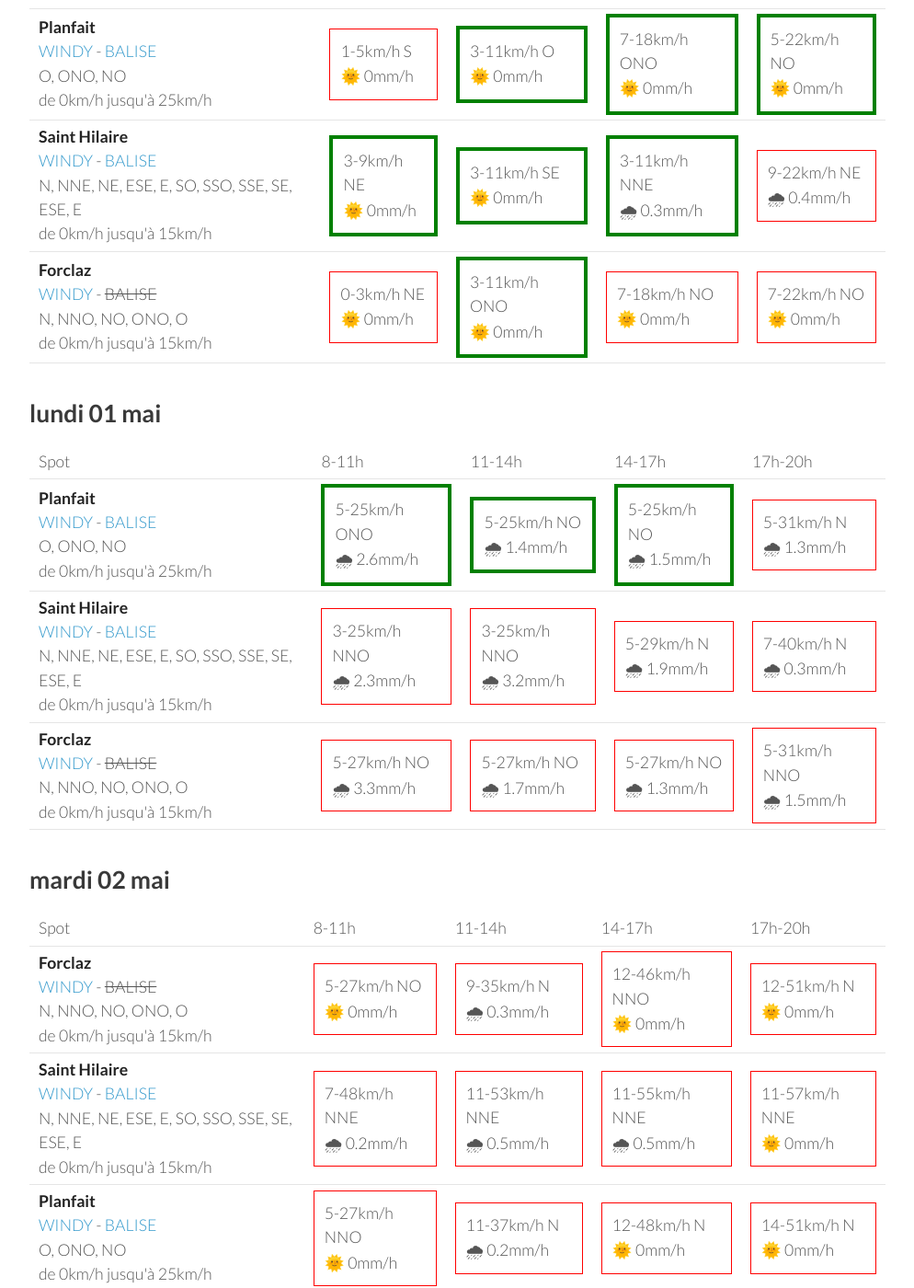
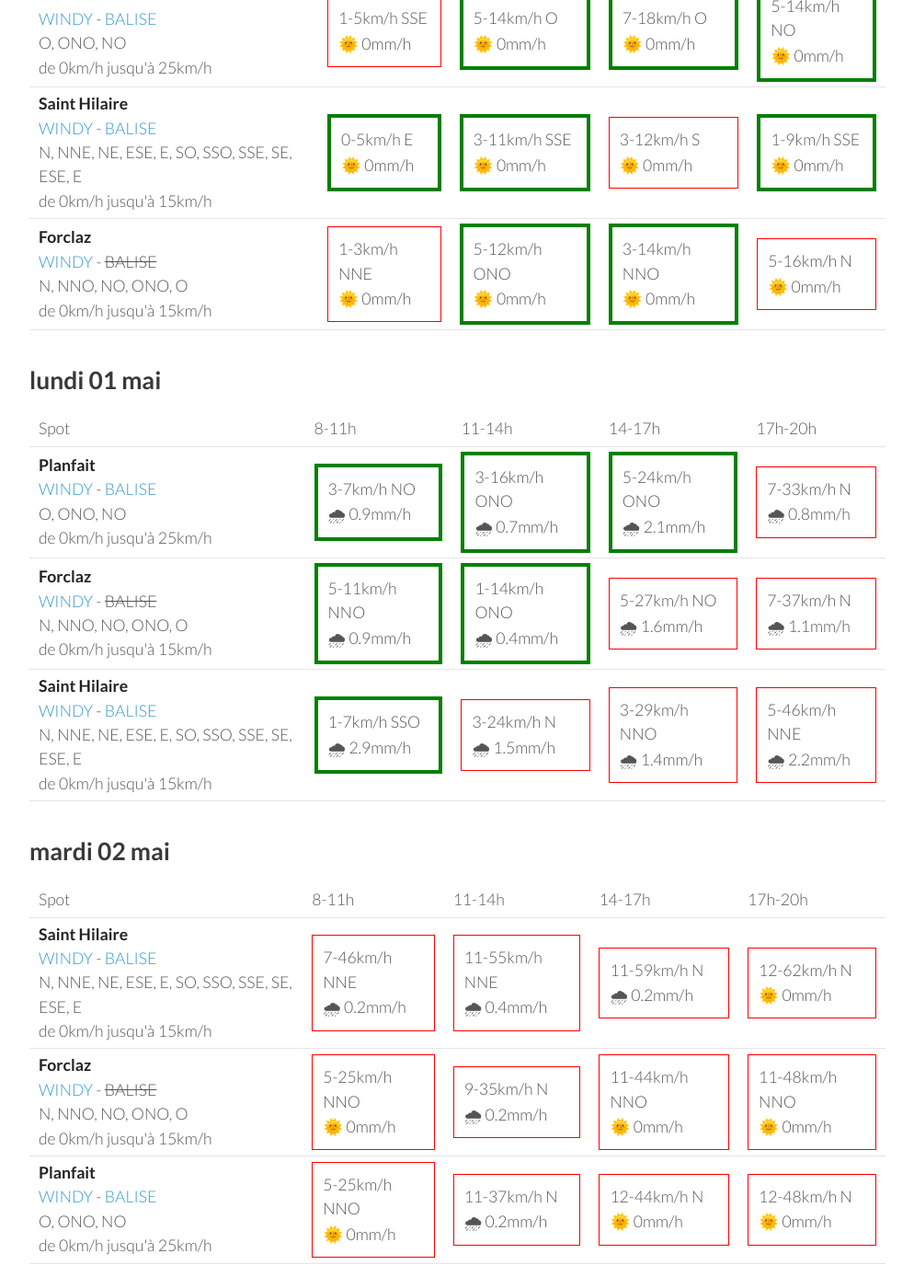
Before and after one commit to parapente-dans-le-nord/parapente-dans-le-nord.github.io, a Jekyll site: the page built from alpes_nord.markdown, in a window 1280 px wide and 1400 px high, scrolled down 869 px. Shown: the whole window at 92% size, without its empty margins (26-1020 px from the left). Built offline with Jekyll 4.4.1, drawn with Linux system fonts in a browser that asks for light colours; some of the changed text lies outside the part shown.

Commit message:
update index.markdown

```diff
--- a/alpes_nord.markdown
+++ b/alpes_nord.markdown
@@ -25,27 +25,27 @@ page mise à jour le samedi 29 avril 17:26
         <td><strong>Planfait</strong><br><a href="https://windy.com/45.853/6.223?45.415,6.223,8">WINDY</a> - <span class=""><a href="https://www.openwindmap.org/PP496">BALISE</a> </span><br> <span class="vent-favorable">O, ONO, NO</span><br><span class="force-vent">de 0km/h jusqu'à 25km/h</span> </td>
 
             <td><div class="not-flyable"><p>0-0km/h NA</p><p>🌧️ 0mm/h</p></div></td>
-            <td><div class="flyable"><p>5-12km/h ONO</p><p>🌧 0.9mm/h</p></div></td>
-            <td><div class="flyable"><p>5-24km/h ONO</p><p>🌧 0mm/h</p></div></td>
-            <td><div class="not-flyable"><p>5-14km/h OSO</p><p>🌧 3.8mm/h</p></div></td>
+            <td><div class="not-flyable"><p>0-0km/h NA</p><p>🌧️ 0mm/h</p></div></td>
+            <td><div class="not-flyable"><p>0-0km/h NA</p><p>🌧️ 0mm/h</p></div></td>
+            <td><div class="flyable"><p>9-24km/h NO</p><p>🌞 0mm/h</p></div></td>
+
+    </tr>
+<tr>
+        <td><strong>Saint Hilaire</strong><br><a href="https://windy.com/45.307/5.888?45.087,5.889,9,m:eUFagkX">WINDY</a> - <span class=""><a href="http://www.balisemeteo.com/balise.php?idBalise=61">BALISE</a> </span><br> <span class="vent-favorable">N, NNE, NE, ESE, E, SO, SSO, SSE, SE, ESE, E</span><br><span class="force-vent">de 0km/h jusqu'à 15km/h</span> </td>
+
+            <td><div class="not-flyable"><p>0-0km/h NA</p><p>🌧️ 0mm/h</p></div></td>
+            <td><div class="not-flyable"><p>0-0km/h NA</p><p>🌧️ 0mm/h</p></div></td>
+            <td><div class="not-flyable"><p>0-0km/h NA</p><p>🌧️ 0mm/h</p></div></td>
+            <td><div class="not-flyable"><p>9-20km/h NE</p><p>🌧 0.8mm/h</p></div></td>
 
     </tr>
 <tr>
         <td><strong>Forclaz</strong><br><a href="https://windy.com/45.814/6.247?45.375,6.246,8,m:eVwaglz">WINDY</a> - <span class="no-balise"> BALISE </span><br> <span class="vent-favorable">N, NNO, NO, ONO, O</span><br><span class="force-vent">de 0km/h jusqu'à 15km/h</span> </td>
 
             <td><div class="not-flyable"><p>0-0km/h NA</p><p>🌧️ 0mm/h</p></div></td>
-            <td><div class="flyable"><p>3-11km/h ONO</p><p>🌧 0.3mm/h</p></div></td>
-            <td><div class="not-flyable"><p>7-22km/h NO</p><p>🌧 0mm/h</p></div></td>
-            <td><div class="flyable"><p>5-14km/h ONO</p><p>🌧 2.5mm/h</p></div></td>
-
-    </tr>
-<tr>
-        <td><strong>Saint Hilaire</strong><br><a href="https://windy.com/45.307/5.888?45.087,5.889,9,m:eUFagkX">WINDY</a> - <span class=""><a href="http://www.balisemeteo.com/balise.php?idBalise=61">BALISE</a> </span><br> <span class="vent-favorable">N, NNE, NE, ESE, E, SO, SSO, SSE, SE, ESE, E</span><br><span class="force-vent">de 0km/h jusqu'à 15km/h</span> </td>
-
             <td><div class="not-flyable"><p>0-0km/h NA</p><p>🌧️ 0mm/h</p></div></td>
-            <td><div class="not-flyable"><p>3-24km/h SE</p><p>🌞 0mm/h</p></div></td>
-            <td><div class="flyable"><p>1-11km/h SE</p><p>🌞 1.6mm/h</p></div></td>
-            <td><div class="flyable"><p>3-7km/h E</p><p>🌞 2.4mm/h</p></div></td>
+            <td><div class="not-flyable"><p>0-0km/h NA</p><p>🌧️ 0mm/h</p></div></td>
+            <td><div class="not-flyable"><p>7-18km/h ONO</p><p>🌧 3.4mm/h</p></div></td>
 
     </tr>
 
@@ -67,30 +67,30 @@ page mise à jour le samedi 29 avril 17:26
 <tr>
         <td><strong>Planfait</strong><br><a href="https://windy.com/45.853/6.223?45.415,6.223,8">WINDY</a> - <span class=""><a href="https://www.openwindmap.org/PP496">BALISE</a> </span><br> <span class="vent-favorable">O, ONO, NO</span><br><span class="force-vent">de 0km/h jusqu'à 25km/h</span> </td>
 
-            <td><div class="not-flyable"><p>1-5km/h S</p><p>🌞 0mm/h</p></div></td>
-            <td><div class="flyable"><p>3-11km/h O</p><p>🌞 0mm/h</p></div></td>
-            <td><div class="flyable"><p>7-18km/h ONO</p><p>🌞 0mm/h</p></div></td>
-            <td><div class="flyable"><p>5-22km/h NO</p><p>🌞 0mm/h</p></div></td>
+            <td><div class="not-flyable"><p>1-5km/h SSE</p><p>🌞 0mm/h</p></div></td>
+            <td><div class="flyable"><p>5-14km/h O</p><p>🌞 0mm/h</p></div></td>
+            <td><div class="flyable"><p>7-18km/h O</p><p>🌞 0mm/h</p></div></td>
+            <td><div class="flyable"><p>5-14km/h NO</p><p>🌞 0mm/h</p></div></td>
 
 
     </tr>
 <tr>
         <td><strong>Saint Hilaire</strong><br><a href="https://windy.com/45.307/5.888?45.087,5.889,9,m:eUFagkX">WINDY</a> - <span class=""><a href="http://www.balisemeteo.com/balise.php?idBalise=61">BALISE</a> </span><br> <span class="vent-favorable">N, NNE, NE, ESE, E, SO, SSO, SSE, SE, ESE, E</span><br><span class="force-vent">de 0km/h jusqu'à 15km/h</span> </td>
 
-            <td><div class="flyable"><p>3-9km/h NE</p><p>🌞 0mm/h</p></div></td>
-            <td><div class="flyable"><p>3-11km/h SE</p><p>🌞 0mm/h</p></div></td>
-            <td><div class="flyable"><p>3-11km/h NNE</p><p>🌧 0.3mm/h</p></div></td>
-            <td><div class="not-flyable"><p>9-22km/h NE</p><p>🌧 0.4mm/h</p></div></td>
+            <td><div class="flyable"><p>0-5km/h E</p><p>🌞 0mm/h</p></div></td>
+            <td><div class="flyable"><p>3-11km/h SSE</p><p>🌞 0mm/h</p></div></td>
+            <td><div class="not-flyable"><p>3-12km/h S</p><p>🌞 0mm/h</p></div></td>
+            <td><div class="flyable"><p>1-9km/h SSE</p><p>🌞 0mm/h</p></div></td>
 
 
     </tr>
 <tr>
         <td><strong>Forclaz</strong><br><a href="https://windy.com/45.814/6.247?45.375,6.246,8,m:eVwaglz">WINDY</a> - <span class="no-balise"> BALISE </span><br> <span class="vent-favorable">N, NNO, NO, ONO, O</span><br><span class="force-vent">de 0km/h jusqu'à 15km/h</span> </td>
 
-            <td><div class="not-flyable"><p>0-3km/h NE</p><p>🌞 0mm/h</p></div></td>
-            <td><div class="flyable"><p>3-11km/h ONO</p><p>🌞 0mm/h</p></div></td>
-            <td><div class="not-flyable"><p>7-18km/h NO</p><p>🌞 0mm/h</p></div></td>
-            <td><div class="not-flyable"><p>7-22km/h NO</p><p>🌞 0mm/h</p></div></td>
+            <td><div class="not-flyable"><p>1-3km/h NNE</p><p>🌞 0mm/h</p></div></td>
+            <td><div class="flyable"><p>5-12km/h ONO</p><p>🌞 0mm/h</p></div></td>
+            <td><div class="flyable"><p>3-14km/h NNO</p><p>🌞 0mm/h</p></div></td>
+            <td><div class="not-flyable"><p>5-16km/h N</p><p>🌞 0mm/h</p></div></td>
 
 
     </tr>
@@ -113,30 +113,30 @@ page mise à jour le samedi 29 avril 17:26
 <tr>
         <td><strong>Planfait</strong><br><a href="https://windy.com/45.853/6.223?45.415,6.223,8">WINDY</a> - <span class=""><a href="https://www.openwindmap.org/PP496">BALISE</a> </span><br> <span class="vent-favorable">O, ONO, NO</span><br><span class="force-vent">de 0km/h jusqu'à 25km/h</span> </td>
 
-            <td><div class="flyable"><p>5-25km/h ONO</p><p>🌧 2.6mm/h</p></div></td>
-            <td><div class="flyable"><p>5-25km/h NO</p><p>🌧 1.4mm/h</p></div></td>
-            <td><div class="flyable"><p>5-25km/h NO</p><p>🌧 1.5mm/h</p></div></td>
-            <td><div class="not-flyable"><p>5-31km/h N</p><p>🌧 1.3mm/h</p></div></td>
+            <td><div class="flyable"><p>3-7km/h NO</p><p>🌧 0.9mm/h</p></div></td>
+            <td><div class="flyable"><p>3-16km/h ONO</p><p>🌧 0.7mm/h</p></div></td>
+            <td><div class="flyable"><p>5-24km/h ONO</p><p>🌧 2.1mm/h</p></div></td>
+            <td><div class="not-flyable"><p>7-33km/h N</p><p>🌧 0.8mm/h</p></div></td>
+
+
+    </tr>
+<tr>
+        <td><strong>Forclaz</strong><br><a href="https://windy.com/45.814/6.247?45.375,6.246,8,m:eVwaglz">WINDY</a> - <span class="no-balise"> BALISE </span><br> <span class="vent-favorable">N, NNO, NO, ONO, O</span><br><span class="force-vent">de 0km/h jusqu'à 15km/h</span> </td>
+
+            <td><div class="flyable"><p>5-11km/h NNO</p><p>🌧 0.9mm/h</p></div></td>
+            <td><div class="flyable"><p>1-14km/h ONO</p><p>🌧 0.4mm/h</p></div></td>
+            <td><div class="not-flyable"><p>5-27km/h NO</p><p>🌧 1.6mm/h</p></div></td>
+            <td><div class="not-flyable"><p>7-37km/h N</p><p>🌧 1.1mm/h</p></div></td>
 
 
     </tr>
 <tr>
         <td><strong>Saint Hilaire</strong><br><a href="https://windy.com/45.307/5.888?45.087,5.889,9,m:eUFagkX">WINDY</a> - <span class=""><a href="http://www.balisemeteo.com/balise.php?idBalise=61">BALISE</a> </span><br> <span class="vent-favorable">N, NNE, NE, ESE, E, SO, SSO, SSE, SE, ESE, E</span><br><span class="force-vent">de 0km/h jusqu'à 15km/h</span> </td>
 
-            <td><div class="not-flyable"><p>3-25km/h NNO</p><p>🌧 2.3mm/h</p></div></td>
-            <td><div class="not-flyable"><p>3-25km/h NNO</p><p>🌧 3.2mm/h</p></div></td>
-            <td><div class="not-flyable"><p>5-29km/h N</p><p>🌧 1.9mm/h</p></div></td>
-            <td><div class="not-flyable"><p>7-40km/h N</p><p>🌧 0.3mm/h</p></div></td>
-
-
-    </tr>
-<tr>
-        <td><strong>Forclaz</strong><br><a href="https://windy.com/45.814/6.247?45.375,6.246,8,m:eVwaglz">WINDY</a> - <span class="no-balise"> BALISE </span><br> <span class="vent-favorable">N, NNO, NO, ONO, O</span><br><span class="force-vent">de 0km/h jusqu'à 15km/h</span> </td>
-
-            <td><div class="not-flyable"><p>5-27km/h NO</p><p>🌧 3.3mm/h</p></div></td>
-            <td><div class="not-flyable"><p>5-27km/h NO</p><p>🌧 1.7mm/h</p></div></td>
-            <td><div class="not-flyable"><p>5-27km/h NO</p><p>🌧 1.3mm/h</p></div></td>
-            <td><div class="not-flyable"><p>5-31km/h NNO</p><p>🌧 1.5mm/h</p></div></td>
+            <td><div class="flyable"><p>1-7km/h SSO</p><p>🌧 2.9mm/h</p></div></td>
+            <td><div class="not-flyable"><p>3-24km/h N</p><p>🌧 1.5mm/h</p></div></td>
+            <td><div class="not-flyable"><p>3-29km/h NNO</p><p>🌧 1.4mm/h</p></div></td>
+            <td><div class="not-flyable"><p>5-46km/h NNE</p><p>🌧 2.2mm/h</p></div></td>
 
 
     </tr>
@@ -157,32 +157,32 @@ page mise à jour le samedi 29 avril 17:26
       <td>17h-20h</td>
     </tr>
 <tr>
-        <td><strong>Forclaz</strong><br><a href="https://windy.com/45.814/6.247?45.375,6.246,8,m:eVwaglz">WINDY</a> - <span class="no-balise"> BALISE </span><br> <span class="vent-favorable">N, NNO, NO, ONO, O</span><br><span class="force-vent">de 0km/h jusqu'à 15km/h</span> </td>
+        <td><strong>Saint Hilaire</strong><br><a href="https://windy.com/45.307/5.888?45.087,5.889,9,m:eUFagkX">WINDY</a> - <span class=""><a href="http://www.balisemeteo.com/balise.php?idBalise=61">BALISE</a> </span><br> <span class="vent-favorable">N, NNE, NE, ESE, E, SO, SSO, SSE, SE, ESE, E</span><br><span class="force-vent">de 0km/h jusqu'à 15km/h</span> </td>
 
-            <td><div class="not-flyable"><p>5-27km/h NO</p><p>🌞 0mm/h</p></div></td>
-            <td><div class="not-flyable"><p>9-35km/h N</p><p>🌧 0.3mm/h</p></div></td>
-            <td><div class="not-flyable"><p>12-46km/h NNO</p><p>🌞 0mm/h</p></div></td>
-            <td><div class="not-flyable"><p>12-51km/h N</p><p>🌞 0mm/h</p></div></td>
+            <td><div class="not-flyable"><p>7-46km/h NNE</p><p>🌧 0.2mm/h</p></div></td>
+            <td><div class="not-flyable"><p>11-55km/h NNE</p><p>🌧 0.4mm/h</p></div></td>
+            <td><div class="not-flyable"><p>11-59km/h N</p><p>🌧 0.2mm/h</p></div></td>
+            <td><div class="not-flyable"><p>12-62km/h N</p><p>🌞 0mm/h</p></div></td>
 
 
     </tr>
 <tr>
-        <td><strong>Saint Hilaire</strong><br><a href="https://windy.com/45.307/5.888?45.087,5.889,9,m:eUFagkX">WINDY</a> - <span class=""><a href="http://www.balisemeteo.com/balise.php?idBalise=61">BALISE</a> </span><br> <span class="vent-favorable">N, NNE, NE, ESE, E, SO, SSO, SSE, SE, ESE, E</span><br><span class="force-vent">de 0km/h jusqu'à 15km/h</span> </td>
+        <td><strong>Forclaz</strong><br><a href="https://windy.com/45.814/6.247?45.375,6.246,8,m:eVwaglz">WINDY</a> - <span class="no-balise"> BALISE </span><br> <span class="vent-favorable">N, NNO, NO, ONO, O</span><br><span class="force-vent">de 0km/h jusqu'à 15km/h</span> </td>
 
-            <td><div class="not-flyable"><p>7-48km/h NNE</p><p>🌧 0.2mm/h</p></div></td>
-            <td><div class="not-flyable"><p>11-53km/h NNE</p><p>🌧 0.5mm/h</p></div></td>
-            <td><div class="not-flyable"><p>11-55km/h NNE</p><p>🌧 0.5mm/h</p></div></td>
-            <td><div class="not-flyable"><p>11-57km/h NNE</p><p>🌞 0mm/h</p></div></td>
+            <td><div class="not-flyable"><p>5-25km/h NNO</p><p>🌞 0mm/h</p></div></td>
+            <td><div class="not-flyable"><p>9-35km/h N</p><p>🌧 0.2mm/h</p></div></td>
+            <td><div class="not-flyable"><p>11-44km/h NNO</p><p>🌞 0mm/h</p></div></td>
+            <td><div class="not-flyable"><p>11-48km/h NNO</p><p>🌞 0mm/h</p></div></td>
 
 
     </tr>
 <tr>
         <td><strong>Planfait</strong><br><a href="https://windy.com/45.853/6.223?45.415,6.223,8">WINDY</a> - <span class=""><a href="https://www.openwindmap.org/PP496">BALISE</a> </span><br> <span class="vent-favorable">O, ONO, NO</span><br><span class="force-vent">de 0km/h jusqu'à 25km/h</span> </td>
 
-            <td><div class="not-flyable"><p>5-27km/h NNO</p><p>🌞 0mm/h</p></div></td>
+            <td><div class="not-flyable"><p>5-25km/h NNO</p><p>🌞 0mm/h</p></div></td>
             <td><div class="not-flyable"><p>11-37km/h N</p><p>🌧 0.2mm/h</p></div></td>
+            <td><div class="not-flyable"><p>12-44km/h N</p><p>🌞 0mm/h</p></div></td>
             <td><div class="not-flyable"><p>12-48km/h N</p><p>🌞 0mm/h</p></div></td>
-            <td><div class="not-flyable"><p>14-51km/h N</p><p>🌞 0mm/h</p></div></td>
 
 
     </tr>
@@ -205,30 +205,30 @@ page mise à jour le samedi 29 avril 17:26
 <tr>
         <td><strong>Planfait</strong><br><a href="https://windy.com/45.853/6.223?45.415,6.223,8">WINDY</a> - <span class=""><a href="https://www.openwindmap.org/PP496">BALISE</a> </span><br> <span class="vent-favorable">O, ONO, NO</span><br><span class="force-vent">de 0km/h jusqu'à 25km/h</span> </td>
 
-            <td><div class="not-flyable"><p>3-18km/h ESE</p><p>🌞 0mm/h</p></div></td>
-            <td><div class="flyable"><p>3-20km/h ONO</p><p>🌞 0mm/h</p></div></td>
-            <td><div class="not-flyable"><p>7-31km/h NO</p><p>🌞 0mm/h</p></div></td>
-            <td><div class="not-flyable"><p>5-33km/h NO</p><p>🌞 0mm/h</p></div></td>
+            <td><div class="not-flyable"><p>3-16km/h ESE</p><p>🌞 0mm/h</p></div></td>
+            <td><div class="flyable"><p>5-22km/h ONO</p><p>🌞 0mm/h</p></div></td>
+            <td><div class="not-flyable"><p>7-27km/h ONO</p><p>🌞 0mm/h</p></div></td>
+            <td><div class="not-flyable"><p>5-27km/h NO</p><p>🌞 0mm/h</p></div></td>
+
+
+    </tr>
+<tr>
+        <td><strong>Forclaz</strong><br><a href="https://windy.com/45.814/6.247?45.375,6.246,8,m:eVwaglz">WINDY</a> - <span class="no-balise"> BALISE </span><br> <span class="vent-favorable">N, NNO, NO, ONO, O</span><br><span class="force-vent">de 0km/h jusqu'à 15km/h</span> </td>
+
+            <td><div class="not-flyable"><p>3-16km/h ESE</p><p>🌞 0mm/h</p></div></td>
+            <td><div class="not-flyable"><p>5-20km/h ONO</p><p>🌞 0mm/h</p></div></td>
+            <td><div class="not-flyable"><p>5-27km/h ONO</p><p>🌞 0mm/h</p></div></td>
+            <td><div class="not-flyable"><p>5-27km/h ONO</p><p>🌞 0mm/h</p></div></td>
 
 
     </tr>
 <tr>
         <td><strong>Saint Hilaire</strong><br><a href="https://windy.com/45.307/5.888?45.087,5.889,9,m:eUFagkX">WINDY</a> - <span class=""><a href="http://www.balisemeteo.com/balise.php?idBalise=61">BALISE</a> </span><br> <span class="vent-favorable">N, NNE, NE, ESE, E, SO, SSO, SSE, SE, ESE, E</span><br><span class="force-vent">de 0km/h jusqu'à 15km/h</span> </td>
 
-            <td><div class="not-flyable"><p>1-25km/h E</p><p>🌞 0mm/h</p></div></td>
-            <td><div class="not-flyable"><p>3-20km/h ONO</p><p>🌞 0mm/h</p></div></td>
+            <td><div class="not-flyable"><p>3-24km/h ENE</p><p>🌞 0mm/h</p></div></td>
+            <td><div class="not-flyable"><p>3-24km/h O</p><p>🌞 0mm/h</p></div></td>
+            <td><div class="not-flyable"><p>5-29km/h O</p><p>🌞 0mm/h</p></div></td>
             <td><div class="not-flyable"><p>5-29km/h ONO</p><p>🌞 0mm/h</p></div></td>
-            <td><div class="not-flyable"><p>5-31km/h NNO</p><p>🌞 0mm/h</p></div></td>
-
-
-    </tr>
-<tr>
-        <td><strong>Forclaz</strong><br><a href="https://windy.com/45.814/6.247?45.375,6.246,8,m:eVwaglz">WINDY</a> - <span class="no-balise"> BALISE </span><br> <span class="vent-favorable">N, NNO, NO, ONO, O</span><br><span class="force-vent">de 0km/h jusqu'à 15km/h</span> </td>
-
-            <td><div class="not-flyable"><p>3-18km/h SE</p><p>🌞 0mm/h</p></div></td>
-            <td><div class="not-flyable"><p>3-18km/h O</p><p>🌞 0mm/h</p></div></td>
-            <td><div class="not-flyable"><p>7-31km/h NO</p><p>🌞 0mm/h</p></div></td>
-            <td><div class="not-flyable"><p>5-33km/h ONO</p><p>🌞 0mm/h</p></div></td>
 
 
     </tr>
@@ -251,30 +251,30 @@ page mise à jour le samedi 29 avril 17:26
 <tr>
         <td><strong>Planfait</strong><br><a href="https://windy.com/45.853/6.223?45.415,6.223,8">WINDY</a> - <span class=""><a href="https://www.openwindmap.org/PP496">BALISE</a> </span><br> <span class="vent-favorable">O, ONO, NO</span><br><span class="force-vent">de 0km/h jusqu'à 25km/h</span> </td>
 
-            <td><div class="not-flyable"><p>5-18km/h ESE</p><p>🌞 0mm/h</p></div></td>
-            <td><div class="flyable"><p>3-22km/h O</p><p>🌞 0mm/h</p></div></td>
-            <td><div class="not-flyable"><p>7-27km/h OSO</p><p>🌞 0mm/h</p></div></td>
-            <td><div class="not-flyable"><p>7-31km/h O</p><p>🌧 0.4mm/h</p></div></td>
+            <td><div class="not-flyable"><p>5-20km/h ESE</p><p>🌞 0mm/h</p></div></td>
+            <td><div class="not-flyable"><p>3-24km/h SO</p><p>🌞 0mm/h</p></div></td>
+            <td><div class="not-flyable"><p>9-35km/h O</p><p>🌞 0mm/h</p></div></td>
+            <td><div class="not-flyable"><p>7-35km/h O</p><p>🌞 0mm/h</p></div></td>
+
+
+    </tr>
+<tr>
+        <td><strong>Forclaz</strong><br><a href="https://windy.com/45.814/6.247?45.375,6.246,8,m:eVwaglz">WINDY</a> - <span class="no-balise"> BALISE </span><br> <span class="vent-favorable">N, NNO, NO, ONO, O</span><br><span class="force-vent">de 0km/h jusqu'à 15km/h</span> </td>
+
+            <td><div class="not-flyable"><p>5-22km/h ESE</p><p>🌞 0mm/h</p></div></td>
+            <td><div class="not-flyable"><p>1-24km/h SSO</p><p>🌞 0mm/h</p></div></td>
+            <td><div class="not-flyable"><p>9-35km/h O</p><p>🌞 0mm/h</p></div></td>
+            <td><div class="not-flyable"><p>7-35km/h ONO</p><p>🌞 0mm/h</p></div></td>
 
 
     </tr>
 <tr>
         <td><strong>Saint Hilaire</strong><br><a href="https://windy.com/45.307/5.888?45.087,5.889,9,m:eUFagkX">WINDY</a> - <span class=""><a href="http://www.balisemeteo.com/balise.php?idBalise=61">BALISE</a> </span><br> <span class="vent-favorable">N, NNE, NE, ESE, E, SO, SSO, SSE, SE, ESE, E</span><br><span class="force-vent">de 0km/h jusqu'à 15km/h</span> </td>
 
-            <td><div class="not-flyable"><p>1-25km/h SO</p><p>🌞 0mm/h</p></div></td>
-            <td><div class="not-flyable"><p>5-35km/h SO</p><p>🌞 0mm/h</p></div></td>
-            <td><div class="not-flyable"><p>11-53km/h SO</p><p>🌞 0mm/h</p></div></td>
-            <td><div class="not-flyable"><p>7-51km/h OSO</p><p>🌞 0mm/h</p></div></td>
-
-
-    </tr>
-<tr>
-        <td><strong>Forclaz</strong><br><a href="https://windy.com/45.814/6.247?45.375,6.246,8,m:eVwaglz">WINDY</a> - <span class="no-balise"> BALISE </span><br> <span class="vent-favorable">N, NNO, NO, ONO, O</span><br><span class="force-vent">de 0km/h jusqu'à 15km/h</span> </td>
-
-            <td><div class="not-flyable"><p>5-20km/h ESE</p><p>🌞 0mm/h</p></div></td>
-            <td><div class="not-flyable"><p>1-22km/h O</p><p>🌞 0mm/h</p></div></td>
-            <td><div class="not-flyable"><p>5-27km/h OSO</p><p>🌞 0mm/h</p></div></td>
-            <td><div class="not-flyable"><p>7-31km/h O</p><p>🌧 0.4mm/h</p></div></td>
+            <td><div class="not-flyable"><p>1-33km/h SSE</p><p>🌞 0mm/h</p></div></td>
+            <td><div class="not-flyable"><p>7-46km/h SO</p><p>🌞 0mm/h</p></div></td>
+            <td><div class="not-flyable"><p>11-57km/h SO</p><p>🌞 0mm/h</p></div></td>
+            <td><div class="not-flyable"><p>7-57km/h SO</p><p>🌞 0mm/h</p></div></td>
 
 
     </tr>
```
Also changed, not shown: other parts of alpes_nord.markdown (+1 -1 lines).
